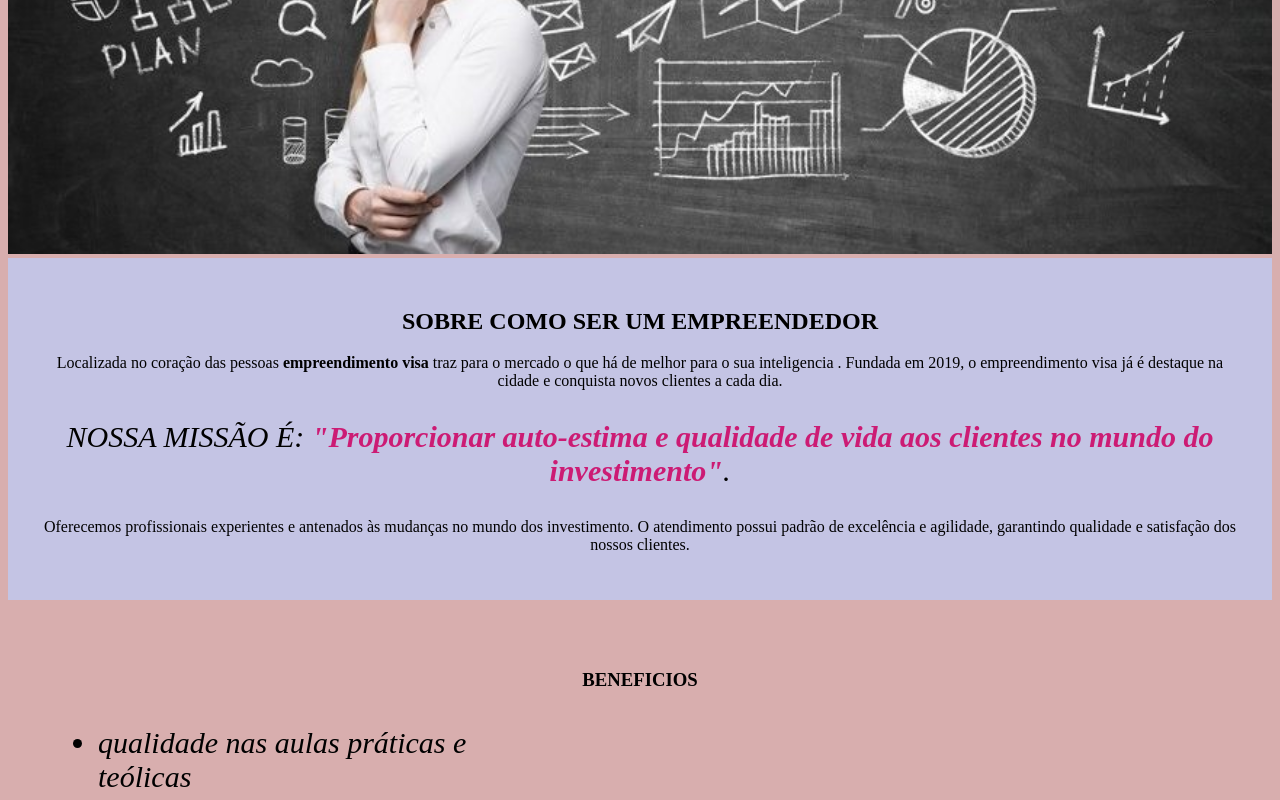
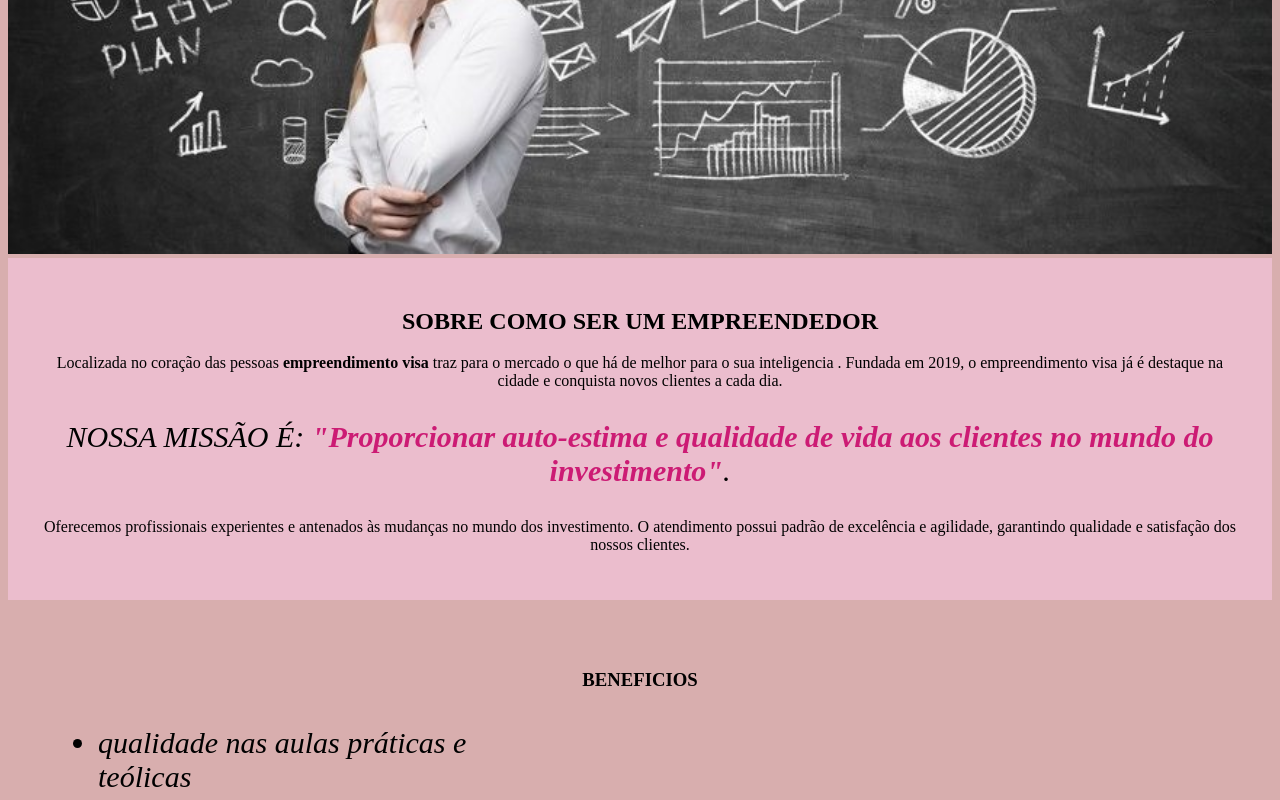
Before and after one commit to kauanyoliveira/projeto3trimestre, a plain HTML site: page index.html in a window 1280 px wide. Shown: the part 480-1280 px from the top of the page. Drawn offline with Linux system fonts and the light colour scheme.

Commit message:
vcfgcfcf

```diff
--- a/style.css
+++ b/style.css
@@ -8,7 +8,7 @@ body {
 }
 
 .principal{
-	background: hsl(240, 37%, 83%);
+	background: hsl(339, 53%, 83%);
 	padding: 30px;
 }
 
```
